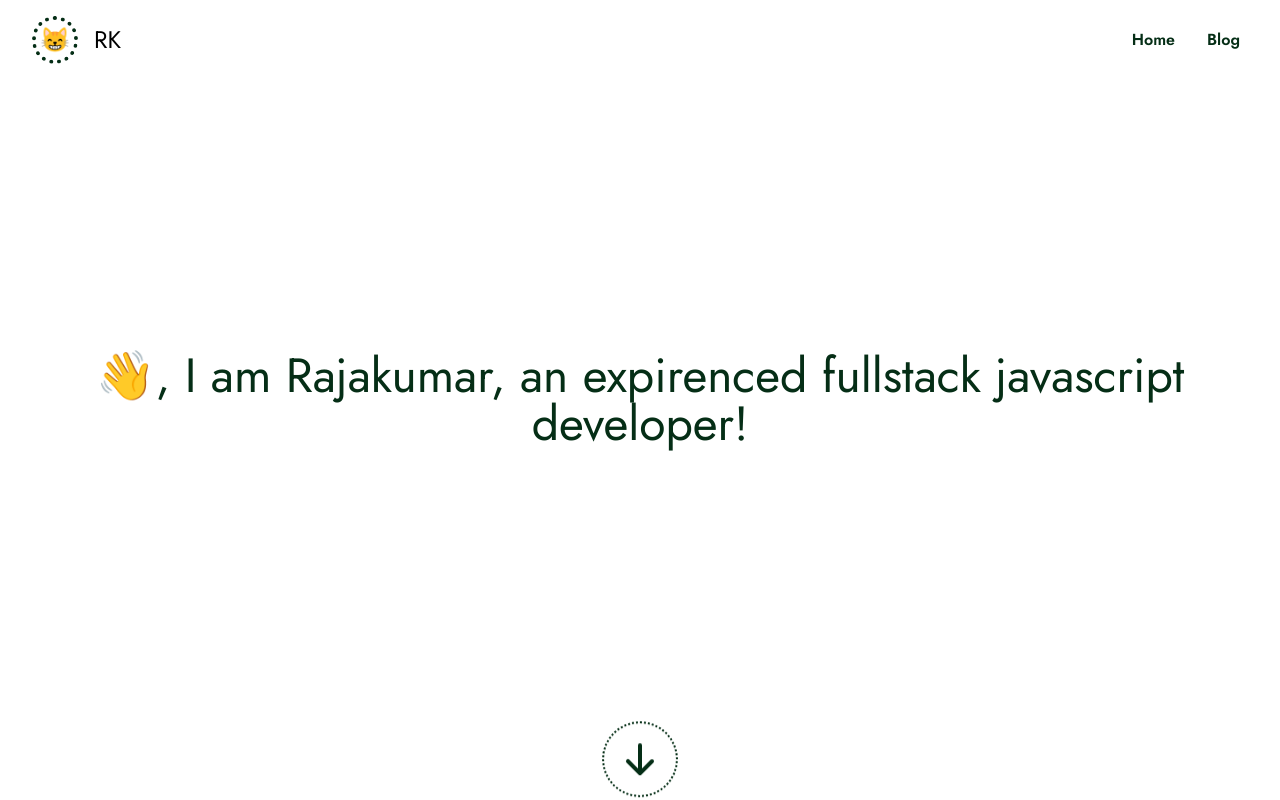
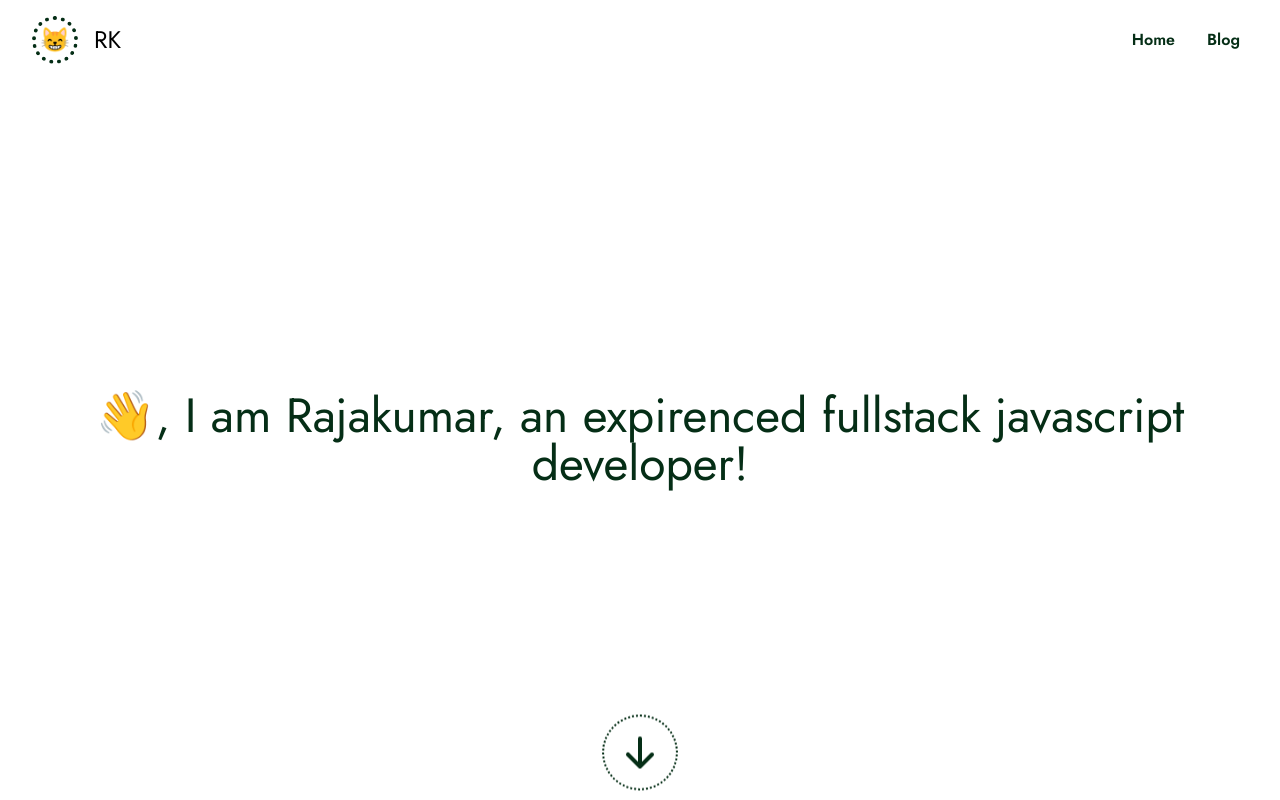
Before and after one commit to Rajakumardev/rajakumar.me, a Next.js app: page / in a window 1280 px wide. Shown: the top 800 px of the page. Built offline with nearby package versions, Linux system fonts and the light colour scheme.

Commit message:
alignment fix

```diff
--- a/src/app/page.tsx
+++ b/src/app/page.tsx
@@ -1,10 +1,10 @@
+'use client';
 import { Section } from '@/components';
-import Image from 'next/image';
 
 export default function Home() {
 	return (
 		<main className="flex flex-col items-center w-full scroll-smooth">
-			<section className="w-full flex flex-col justify-center gap-10 h-screen items-center -m-20 relative -z-10">
+			<section className="w-full flex flex-col justify-center gap-10 h-[calc(100vh-theme('spacing.20'))] items-center relative">
 				{/* <img src="" alt="rajakumar.me"/> */}
 				<div className="border-dashed p-6 rounded-xl">
 					<p className="dark:text-white text-green-950 text-center sm:text-2xl md:text-5xl">
```
